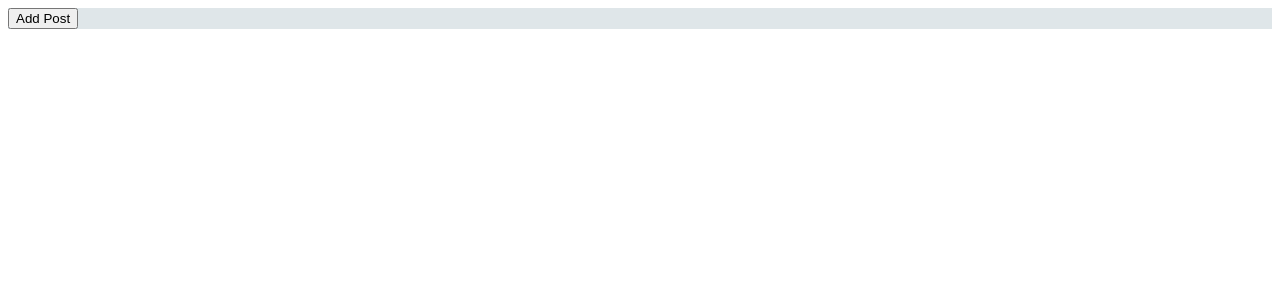
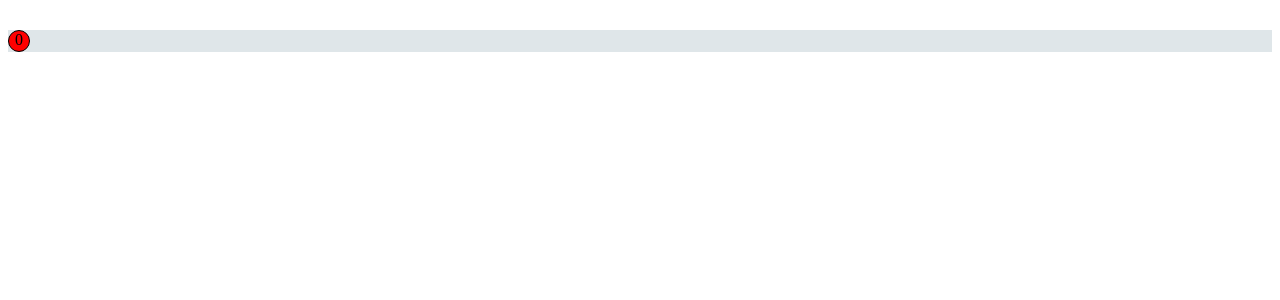
Before and after one commit to Mohammad-10moin/web-mern, a React (Vite) app in the folder 14.React-part1/part1/: page / in a window 1280 px wide. Shown: the top 300 px of the page. Built offline with nearby package versions, Linux system fonts and the light colour scheme.

Commit message:
understood the issue with setInterval in case of re-rendering --useState

```diff
--- a/14.React-part1/part1/src/App.jsx
+++ b/14.React-part1/part1/src/App.jsx
@@ -3,39 +3,57 @@ import { PostComponent } from "./Post"
 
 function App() {
 
-  const [posts,setpost]=useState([])
+  const [count,setcount]=useState(0);
 
-  const postComponents=posts.map(post=><PostComponent
-    name={post.name}
-    subtitle={post.subtitle}
-    time={post.time}
-    image={post.image}
-    description={post.description}
-    />
-  )
+  function inc(){
+    setcount(count+1)
+  }
+  // setInterval(() => {
+  //   setcount(count+1)
+  // }, 1000);
 
-  function addpost(){
-    setpost([...posts,{
-      name:"CakeBuddy",
-      subtitle:"12,345 followers",
-      time:"12m ago",
-      image:"/cake.jpg",
-      description:"Lorem ipsum dolor sit amet consectetur adipisicing elit. Ullam,   tenetur       nesciunt iste, dolores enim   incidunt assumenda facere mollitia  asperiores rerum       adipisci explicabo natus, corrupti ipsum eveniet saepe!   Vel,  officia aspernatur!",
-    }])
-  }
+  console.log("re-rendering");
 
   return (
-      <div style={{backgroundColor:"#dfe6e9",height:"100%" }}>
-
-        <div> <button onClick={addpost}>Add Post</button></div>
-
-        <div style={{display:"flex",justifyContent:"center",alignItems:"center"}}>
-          <div>
-            {postComponents}
+      <div style={{backgroundColor:"#dfe6e9",height:"100%",marginTop:30 }}>
+        {/* <div> <button onClick={inc}>increase count</button></div> */}
+          <div style={{backgroundColor:"red",color:"black",width:20,height:20,border:"1px solid black", borderRadius:20,display:"flex",justifyContent:"center"}}>
+            {count}
           </div>
-        </div>
       </div>
   )
 }
 
+
+
+
+
+
+        {/* <div style={{display:"flex",justifyContent:"center",alignItems:"center"}}> */}
+        {/* </div> */}
+
+        {/* <div> <button onClick={addpost}>Add Post</button></div> */}
+
+
+  // const [posts,setpost]=useState([])
+
+  // const postComponents=posts.map(post=><PostComponent
+  //   name={post.name}
+  //   subtitle={post.subtitle}
+  //   time={post.time}
+  //   image={post.image}
+  //   description={post.description}
+  //   />
+  // )
+
+  // function addpost(){
+  //   setpost([...posts,{
+  //     name:"CakeBuddy",
+  //     subtitle:"12,345 followers",
+  //     time:"12m ago",
+  //     image:"/cake.jpg",
+  //     description:"Lorem ipsum dolor sit amet consectetur adipisicing elit. Ullam,   tenetur       nesciunt iste, dolores enim   incidunt assumenda facere mollitia  asperiores rerum       adipisci explicabo natus, corrupti ipsum eveniet saepe!   Vel,  officia aspernatur!",
+  //   }])
+  // }
+
 export default App
```
